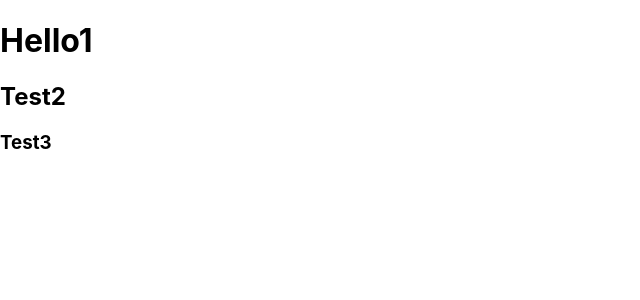
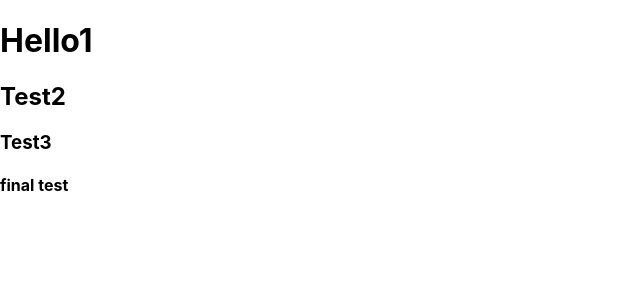
Before and after one commit to Muhammad-Magomedov/pc_store, a JavaScript app: page / in a window 1280 px wide. Shown: the top 300 px of the page, without its empty margins (0-640 px from the left). Built offline with nearby package versions, Linux system fonts and the light colour scheme; the HTML template or start-up script is replaced by a standard one.

Commit message:
final yml test

```diff
--- a/src/App.js
+++ b/src/App.js
@@ -4,6 +4,7 @@ function App() {
       <h1>Hello1</h1>
         <h2>Test2</h2>
         <h3>Test3</h3>
+      <h4>final test</h4>
     </div>
   );
 }
```
